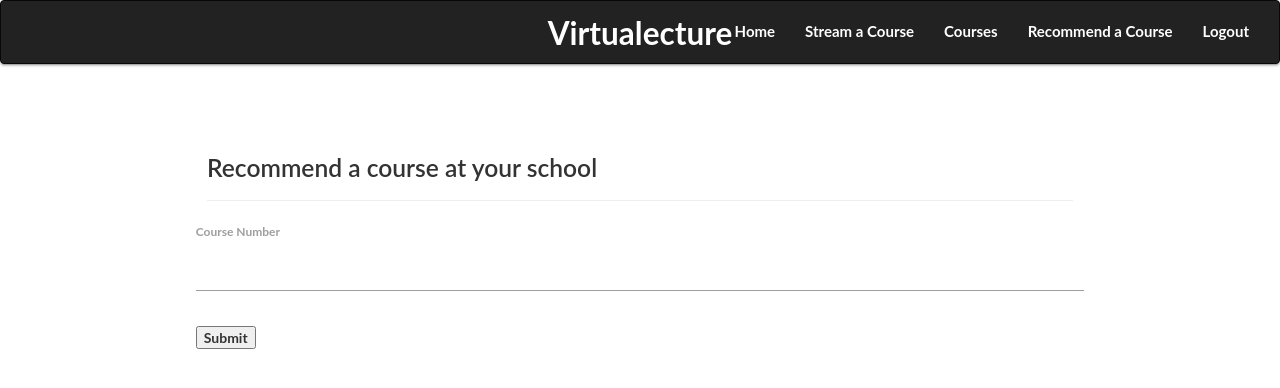
After one commit to renzobautista/virtualecture, a Django app: page /recommend in a window 1280 px wide. The commit adds this page. Shown: the top 388 px of the page. Run offline with Django 3.2, Linux system fonts and the light colour scheme; a user stored in the database is signed in; tables that the repository leaves empty hold one stand-in row (values such as "Sample post"); parts of the project's set-up code (start-up, migrations or seed data) failed here and were passed over; some libraries are stand-ins or nearby versions.

Commit message:
final additions

```diff
--- a/portal/forms.py
+++ b/portal/forms.py
@@ -32,8 +32,18 @@
             attrs={'style': 'opacity:1;left:0;position:inherit'}),
         label='Teaching Assistants',
         queryset=None)
+
+    roster = forms.ModelMultipleChoiceField(
+        widget=forms.CheckboxSelectMultiple(
+            attrs={'style': 'opacity:1;left:0;position:inherit'}),
+        label='Class Roster',
+        queryset=None)
+
     class Meta:
         model = Course
         exclude = ('school', 'professor')
     def clean_tas(self):
         return self.cleaned_data['tas']
+
+class CourseRecommendationForm(forms.Form):
+    course_num = forms.CharField(max_length=150, label='Course Number')
--- a/portal/models.py
+++ b/portal/models.py
@@ -28,6 +28,8 @@
                                 related_name='student')
     school = models.ForeignKey(School, on_delete=models.CASCADE)
     ta_courses = models.ManyToManyField(Course, related_name='tas')
+    subscriptions = models.ManyToManyField(Course, related_name='subscribers')
+    allowed_courses = models.ManyToManyField(Course, related_name='roster')
 
     def __unicode__(self):
         return self.user.username
@@ -37,3 +39,8 @@
     streamer = models.ForeignKey(Student, on_delete=models.CASCADE)
     stream_key = models.CharField(max_length=255)
     is_active = models.BooleanField()
+
+class CourseRecommendation(models.Model):
+    school = models.ForeignKey(School, on_delete=models.CASCADE)
+    course_number = models.CharField(max_length=255)
+    num_recommendations = models.IntegerField(default=0)
--- a/portal/templates/portal/header.html
+++ b/portal/templates/portal/header.html
@@ -16,6 +16,8 @@
                 <li><a href="{% url 'home' %}">Home</a></li>
                 {% if request.user.student %}
                     <li><a href="{% url 'stream' %}">Stream a Course</a></li>
+                    <li><a href="{% url 'courses' %}">Courses</a></li>
+                    <li><a href="{% url 'recommend' %}">Recommend a Course</a></li>
                 {% elif request.user.professor %}
                     <li><a href="{% url 'add_course' %}">Add a Course</a></li>
                 {% endif %}
--- /dev/null
+++ b/portal/templates/portal/recommend.html
@@ -0,0 +1,22 @@
+{% extends 'portal/base.html' %}
+
+{% block page_content %}
+{% include 'portal/header.html' %}
+<div class="container">
+{% if notification %}
+<div class="alert alert-success">
+    <p>{{ notification }}</p>
+</div>
+{% endif %}
+<div class="page-header">
+  <h5>Recommend a course at your school</h5>
+</div>
+<div class="row">
+    <form action="{% url 'recommend' %}" method="POST">
+        {% csrf_token %}
+        {% include 'portal/basic_form.html' with form=form %}
+        <input type="submit" value="Submit">
+    </form>
+</div>
+</div>
+{% endblock %}
--- a/portal/urls.py
+++ b/portal/urls.py
@@ -16,4 +16,7 @@
     url(r'^delete_professor/(?P<professor_id>\d+)$', views.delete_professor, name='delete_professor'),
     url(r'^add_course$', views.add_course, name='add_course'),
     url(r'^edit_course/(?P<course_id>\d+)$', views.edit_course, name='edit_course'),
+    url(r'^courses$', views.courses, name='courses'),
+    url(r'^subscription/(?P<course_id>\d+)$', views.subscription, name='subscription'),
+    url(r'^recommend$', views.recommend, name='recommend'),
 ]
--- a/portal/views.py
+++ b/portal/views.py
@@ -2,6 +2,7 @@
 from django.core.urlresolvers import reverse
 from django.http import Http404
 from django.http.response import HttpResponse
+from django.db.models import Q
 from django.shortcuts import render, redirect, get_object_or_404
 from django.utils.crypto import get_random_string
 from forms import *
@@ -15,6 +16,9 @@
                 school=request.user.admin_school, is_active=True)
             context['professors_awaiting_approval'] = Professor.objects.filter(
                 school=request.user.admin_school, is_active=False)
+            context['recommendations'] = (CourseRecommendation.objects
+                .filter(school=request.user.admin_school)
+                .order_by('-num_recommendations'))
             return render(request, 'portal/school_admin_index.html', context)
         elif hasattr(request.user, 'professor'):
             context['school'] = request.user.professor.school.name
@@ -23,7 +27,16 @@
             return render(request, 'portal/professor_index.html', context)
         elif hasattr(request.user, 'student'):
             context['school'] = request.user.student.school.name
-            context['streams'] = Stream.objects.filter(is_active=True)
+            streams = Stream.objects.filter(
+                is_active=True, course__school=request.user.student.school)
+            streams = streams.filter(
+                Q(course__roster__in=[request.user.student])
+              | Q(course__roster=None))
+            subscription_streams = Stream.objects.filter(
+                is_active=True, course__school=request.user.student.school,
+                course__in=request.user.student.subscriptions.all())
+            context['streams'] = streams
+            context['subscription_streams'] = subscription_streams
             return render(request, 'portal/index.html', context)
     else:
         context['signup_form'] = SignupForm()
@@ -189,11 +202,15 @@
             form = CourseForm()
             form.fields['tas'].queryset = (
                 Student.objects.filter(school=request.user.professor.school))
+            form.fields['roster'].queryset = (
+                Student.objects.filter(school=request.user.professor.school))
             context['form'] = form
             return render(request, 'portal/add_course.html', context)
         elif request.method == 'POST':
             form = CourseForm(request.POST)
             form.fields['tas'].queryset = (
+                Student.objects.filter(school=request.user.professor.school))
+            form.fields['roster'].queryset = (
                 Student.objects.filter(school=request.user.professor.school))
             if not form.is_valid():
                 context['form'] = form
@@ -205,6 +222,8 @@
             course.save()
             for ta in cd['tas']:
                 course.tas.add(ta)
+            for student in cd['roster']:
+                course.roster.add(student)
             course.save()
             return redirect(reverse('home'))
         else:
@@ -223,11 +242,16 @@
             form.fields['tas'].queryset = (
                 Student.objects.filter(school=request.user.professor.school))
             form.fields['tas'].initial = course.tas.all()
+            form.fields['roster'].queryset = (
+                Student.objects.filter(school=request.user.professor.school))
+            form.fields['roster'].initial = course.roster.all()
             context['form'] = form
             return render(request, 'portal/edit_course.html', context)
         elif request.method == 'POST':
             form = CourseForm(request.POST, instance=course)
             form.fields['tas'].queryset = (
+                Student.objects.filter(school=request.user.professor.school))
+            form.fields['roster'].queryset = (
                 Student.objects.filter(school=request.user.professor.school))
             if not form.is_valid():
                 context['form'] = form
@@ -235,10 +259,14 @@
             cd = form.cleaned_data
             course = form.save()
             course.tas.clear()
+            course.roster.clear()
             for ta in cd['tas']:
                 course.tas.add(ta)
+            for student in cd['roster']:
+                course.roster.add(student)
             course.save()
             form.fields['tas'].initial = course.tas.all()
+            form.fields['roster'].initial = course.roster.all()
             context['course_saved'] = True
             context['form'] = form
             return render(request, 'portal/edit_course.html', context)
@@ -246,3 +274,71 @@
             raise Http404
     else:
         raise Http404
+
+def courses(request):
+    context = {}
+    if (request.user.is_authenticated() and hasattr(request.user, 'student')):
+        courses = Course.objects.filter(school=request.user.student.school)
+        courses = courses.filter(
+            Q(roster__in=[request.user.student])
+          | Q(roster=None))
+        course_list = []
+        for course in courses:
+            if course in request.user.student.subscriptions.all():
+                course_list.append((course, True))
+            else:
+                course_list.append((course, False))
+        context['courses'] = course_list
+        context['school'] = request.user.student.school.name
+        return render(request, 'portal/courses.html', context)
+    else:
+        raise Http404
+
+def subscription(request, course_id):
+    context = {}
+    course = get_object_or_404(Course, pk=course_id)
+    context['course'] = course
+    if (request.user.is_authenticated() and hasattr(request.user, 'student')
+        and course.school == request.user.student.school):
+        if course in request.user.student.subscriptions.all():
+            request.user.student.subscriptions.remove(course)
+        else:
+            request.user.student.subscriptions.add(course)
+        return redirect(reverse('courses'))
+    else:
+        raise Http404
+
+def recommend(request):
+    context = {}
+    if (request.user.is_authenticated() and hasattr(request.user, 'student')):
+        if request.method == 'GET':
+            context['form'] = CourseRecommendationForm()
+            return render(request, 'portal/recommend.html', context)
+        elif request.method == 'POST':
+            form = CourseRecommendationForm(request.POST)
+            if not form.is_valid():
+                context['form'] = form
+                return render(request, 'portal/recommend.html', context)
+            else:
+                course_num = form.cleaned_data['course_num']
+                if (CourseRecommendation.objects
+                    .filter(course_number=course_num,
+                        school=request.user.student.school)
+                    .exists()):
+                    rec = CourseRecommendation.objects.get(
+                        course_number=course_num,
+                        school=request.user.student.school)
+                    rec.num_recommendations = rec.num_recommendations + 1
+                    rec.save()
+                else:
+                    rec = CourseRecommendation.objects.create(
+                        course_number=course_num,
+                        num_recommendations=1,
+                        school=request.user.student.school)
+                context['notification'] = "Thank you for your recommendation."
+                context['form'] = CourseRecommendationForm
+                return render(request, 'portal/recommend.html', context)
+        else:
+            raise Http404
+    else:
+        raise Http404
```
Also changed, not shown: portal/templates/portal/courses.html (added, +30 -0 lines), portal/templates/portal/index.html (+20 -0 lines), portal/templates/portal/school_admin_index.html (+39 -11 lines), portal/migrations/0003_auto_20160926_0614.py (added), portal/migrations/0004_courserecommendation.py (added), portal/migrations/0005_student_allowed_courses.py (added), portal/migrations/0006_courserecommendation_school.py (added), 1 other file.
